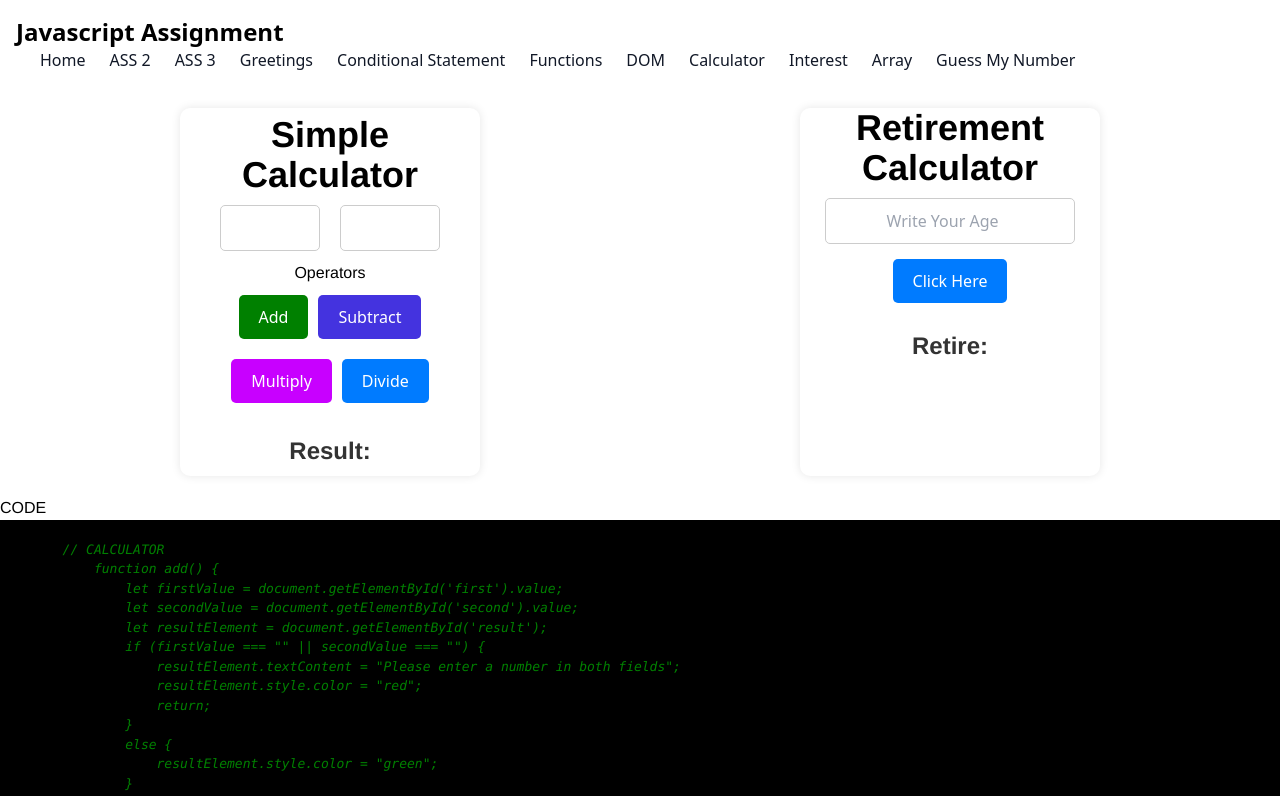
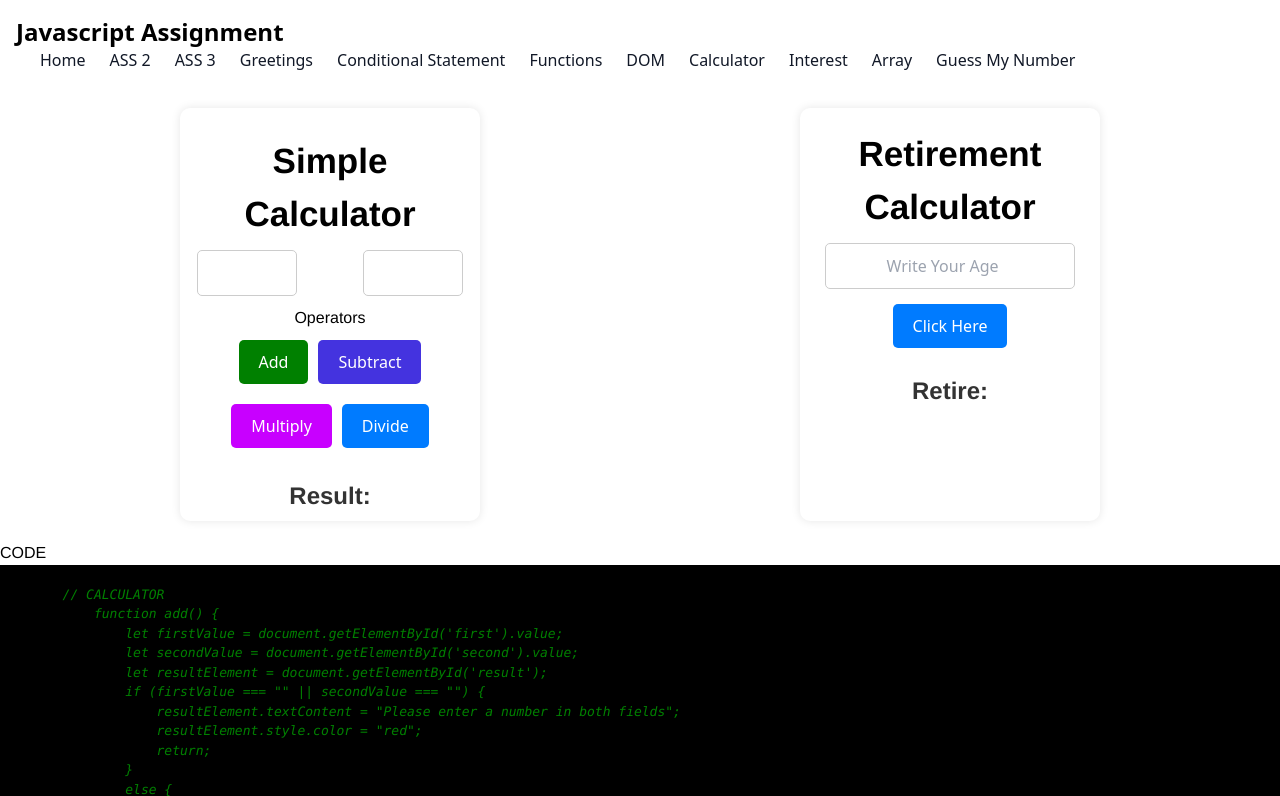
Before and after one commit to Obasky007/Javascript, a website: page calculator.html in a window 1280 px wide. Shown: the top 796 px of the page. Drawn offline with nearby package versions, Linux system fonts and the light colour scheme.

Commit message:
first commit

```diff
--- a/calculator.html
+++ b/calculator.html
@@ -7,6 +7,11 @@
         <title>Calculator</title>
         <link rel="stylesheet" href="output.css">
         <style>
+            h1{
+                margin: auto;
+                margin-top: 20px;
+                font-size: 35px;
+            }
         .parent {
             background-color: white;
             padding: 7px;
@@ -216,7 +221,7 @@
 
         <div class="container">
             <div class="parent">
-                <h1 class="font-bold text-4xl">Simple Calculator</h1>
+                <h1 class="font-bold">Simple Calculator</h1>
                 <div class="inputs">
                     <input type="number" id="first">
                     <h1 id="p"></h1>
@@ -240,7 +245,7 @@
                 <h2 id="result">Result: </h2>
             </div>
             <div class="retirement">
-                <h1 class="font-bold text-4xl">Retirement Calculator</h1>
+                <h1 class="font-bold">Retirement Calculator</h1>
                 <input type="number" id="age" placeholder="Write Your Age">
                 <button onclick="retirement()">Click Here</button>
                 <h4 id="retire">Retire:</h4>
@@ -347,7 +352,7 @@
                 }
             }
       </code>
-    </pre>
+        </pre>
         <script src="calculator.js"></script>
         <script
             src="https://cdn.jsdelivr.net/npm/flowbite@3.1.2/dist/flowbite.min.js"></script>
```
